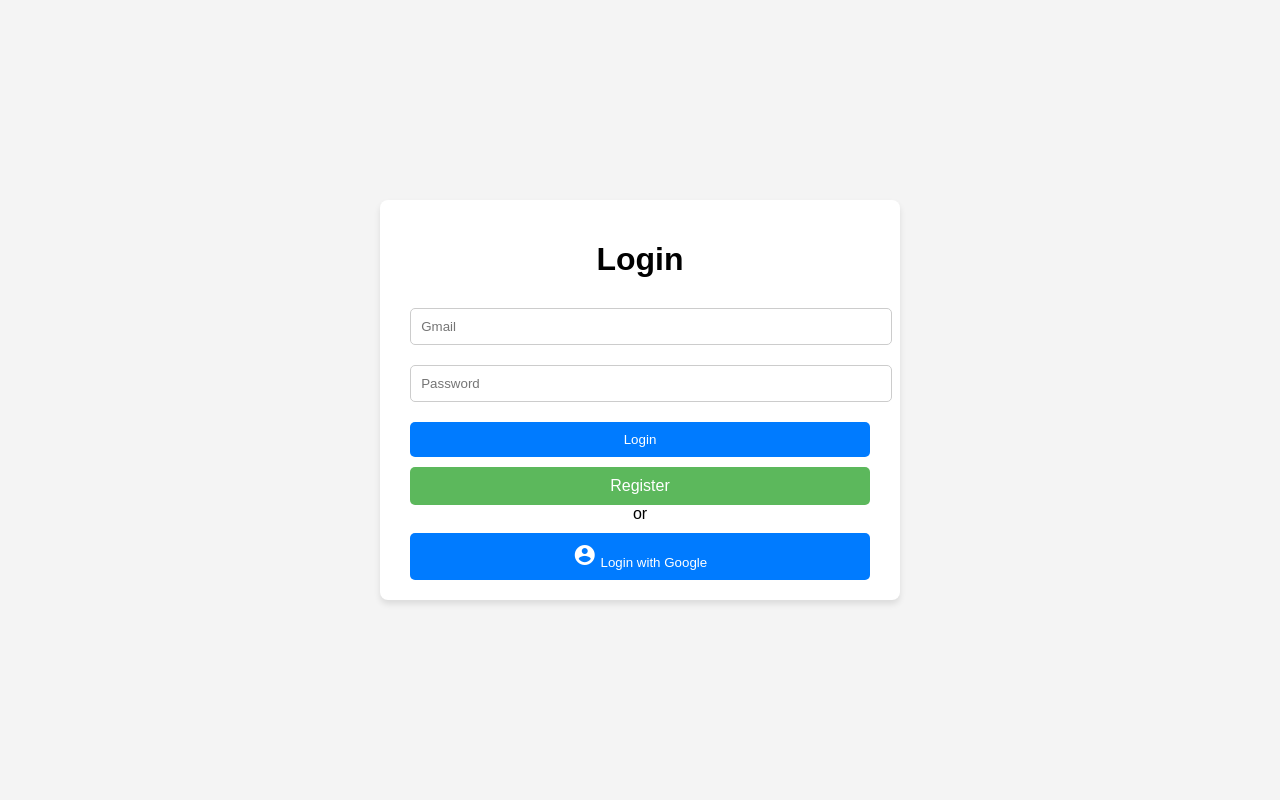
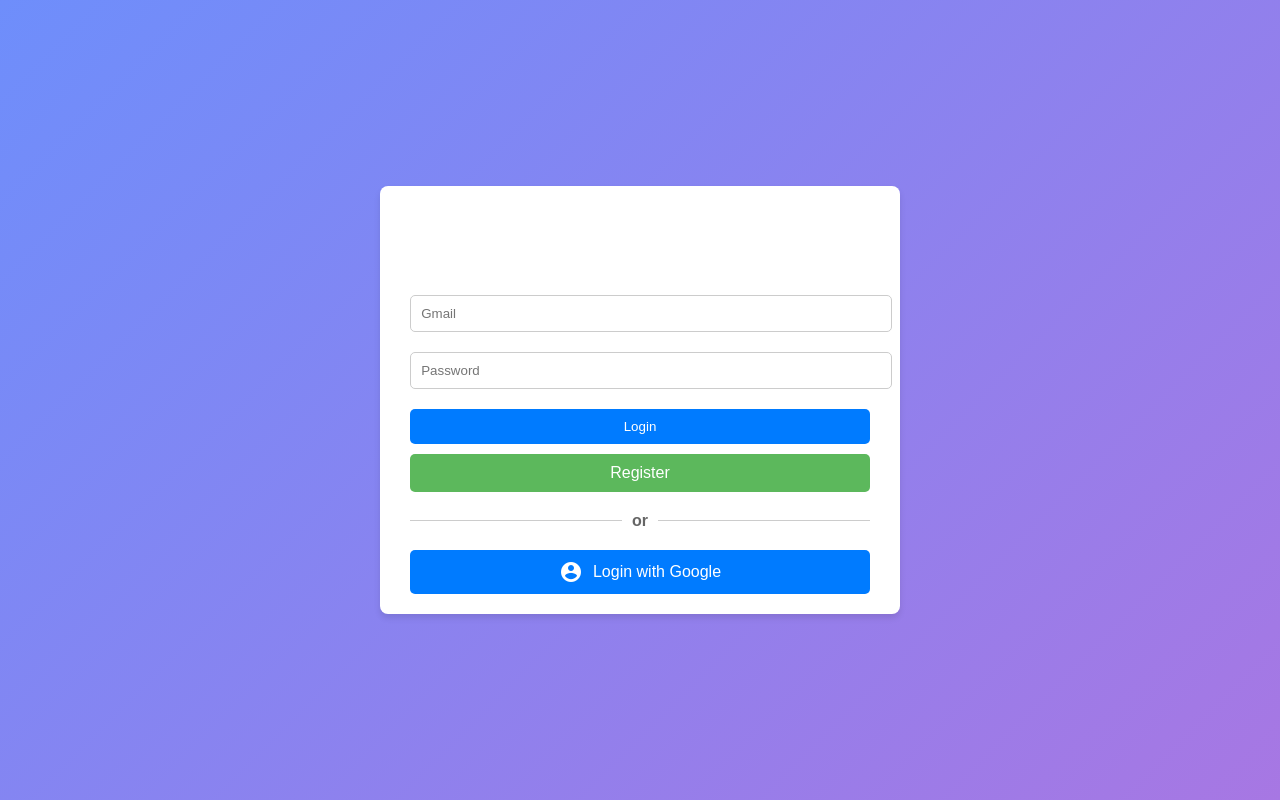
Before and after one commit to gowtham1035/Login_page, a Flask app: page / in a window 1280 px wide. Run offline with Flask 3, Linux system fonts and the light colour scheme; some libraries are stand-ins or nearby versions.

Commit message:
made changes in css file

```diff
--- a/static/style.css
+++ b/static/style.css
@@ -123,3 +123,118 @@ body {
 .register-btn.small-btn:hover {
     background-color: #4cae4c;
 }
+
+/* Style for Google login button */
+.google-btn {
+    display: flex;
+    justify-content: center;
+    align-items: center;
+    background-color: #4285F4;
+    color: white;
+    font-size: 16px;
+    padding: 10px 20px;
+    border-radius: 5px;
+    width: 100%;
+    cursor: pointer;
+    border: none;
+    margin-top: 10px;
+}
+.google-btn .google-icon {
+    margin-right: 10px;
+}
+.google-btn:hover {
+    background-color: #357AE8;
+}
+
+/* Style for the 'or' line */
+.separator {
+    display: flex;
+    align-items: center;
+    margin-top: 20px;
+    margin-bottom: 20px;
+}
+.separator::before,
+.separator::after {
+    content: "";
+    flex-grow: 1;
+    border-top: 1px solid #ccc;
+}
+.separator span {
+    padding: 0 10px;
+    color: #666;
+    font-weight: bold;
+}
+
+/* style.css */
+body {
+    font-family: Arial, sans-serif;
+    background: linear-gradient(135deg, #6e8efb, #a777e3);
+    margin: 0;
+    padding: 0;
+    display: flex;
+    justify-content: center;
+    align-items: center;
+    height: 100vh;
+    color: #fff;
+}
+
+.registration-container {
+    background-color: rgba(255, 255, 255, 0.1);
+    border-radius: 15px;
+    padding: 30px;
+    width: 300px;
+    box-shadow: 0 8px 20px rgba(0, 0, 0, 0.2);
+    text-align: center;
+}
+
+.registration-container h1 {
+    font-size: 2rem;
+    margin-bottom: 20px;
+    color: #fff;
+}
+
+.registration-container form {
+    display: flex;
+    flex-direction: column;
+    gap: 15px;
+}
+
+.registration-container input {
+    padding: 10px;
+    font-size: 1rem;
+    border-radius: 5px;
+    border: none;
+    outline: none;
+}
+
+.registration-container input:focus {
+    border: 2px solid #6e8efb;
+    background-color: #f4f4f4;
+}
+
+.registration-container button {
+    padding: 10px 15px;
+    font-size: 1rem;
+    background: linear-gradient(135deg, #6e8efb, #a777e3);
+    border: none;
+    color: white;
+    cursor: pointer;
+    border-radius: 5px;
+    transition: background 0.3s ease;
+}
+
+.registration-container button:hover {
+    background: linear-gradient(135deg, #a777e3, #6e8efb);
+}
+
+.registration-container .small-btn {
+    font-size: 0.9rem;
+    padding: 8px 12px;
+    margin-top: 10px;
+}
+
+.registration-container a {
+    text-decoration: none;
+    color: white;
+    font-size: 0.9rem;
+}
```
